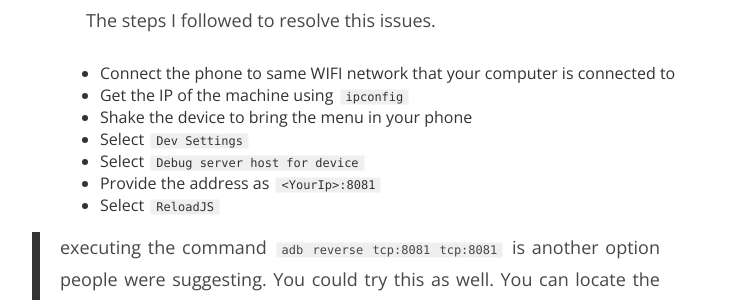
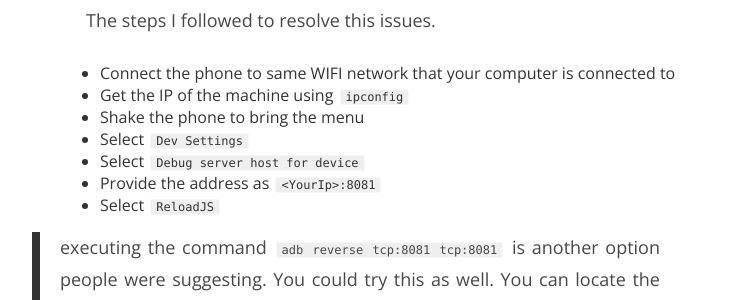
Before and after one commit to Raathigesh/Raathigesh.github.io, a Jekyll site: the page built from _posts/2015-12-16-Getting-Android-App-Running-With-React-Native-On-Windows.md, in a window 1280 px wide and 900 px high, scrolled down 1495 px. Shown: the part 154-454 px from the top of the window, without its empty margins (260-991 px from the left). Built offline with Jekyll 4.4.1, drawn with Linux system fonts in a browser that asks for light colours; nearby versions of some CDN libraries; comment, search, counter and statistics services are not loaded.

Commit message:
Updated 2015-12-16-Getting-Android-App-Running-With-React-Native-On-Windows.md

```diff
--- a/_posts/2015-12-16-Getting-Android-App-Running-With-React-Native-On-Windows.md
+++ b/_posts/2015-12-16-Getting-Android-App-Running-With-React-Native-On-Windows.md
@@ -49,10 +49,9 @@ react-native start
 When you open your app in the phone, you might see an error saying `Unable to download JS bundle`. This error means the emulator/phone can't communicate to the packager to download the content.
 
 The steps I followed to resolve this issues.
-
 - Connect the phone to same WIFI network that your computer is connected to
 - Get the IP of the machine using `ipconfig`
-- Shake the device to bring the menu in your phone
+- Shake the phone to bring the menu
 - Select `Dev Settings`
 - Select `Debug server host for device`
 - Provide the address as `<YourIp>:8081`
```
